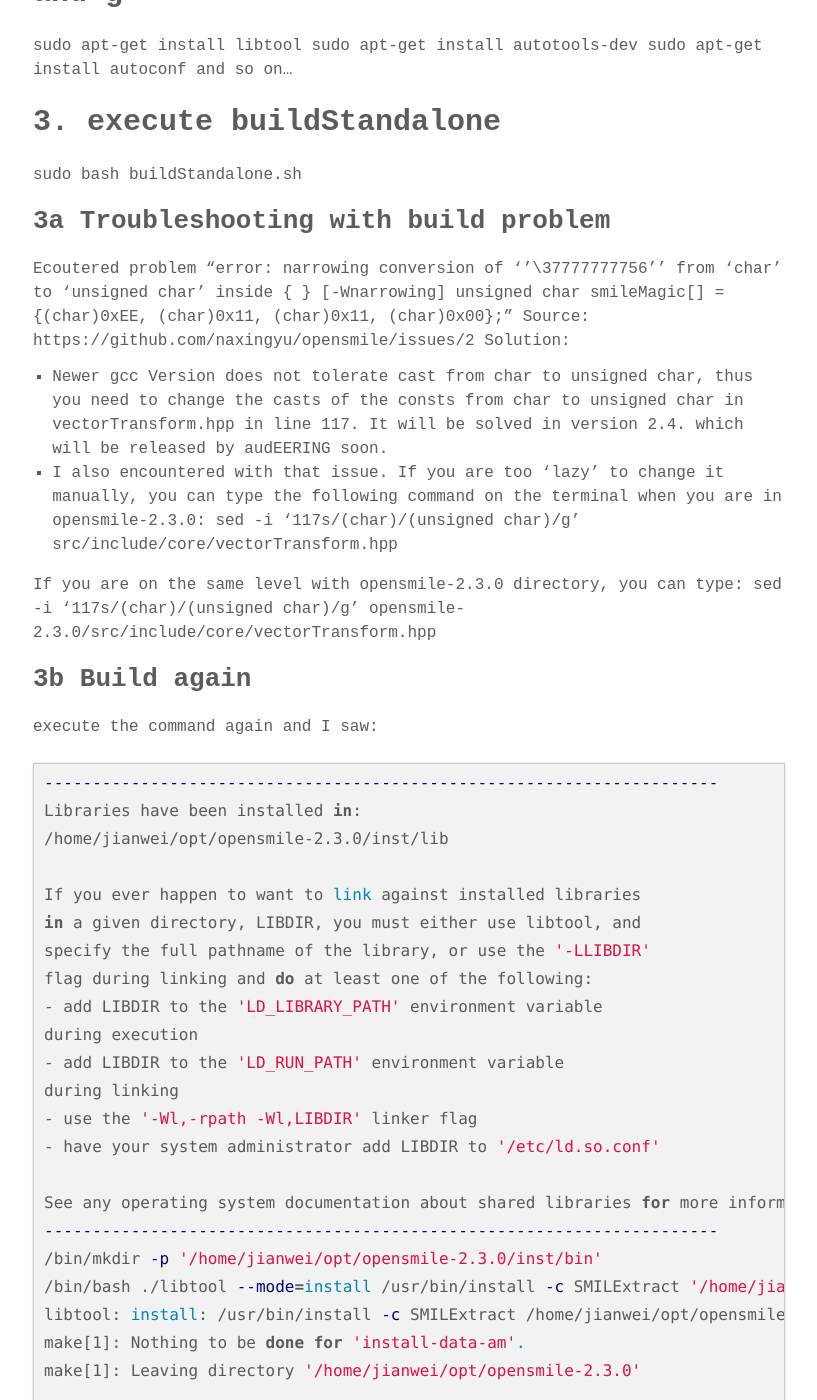
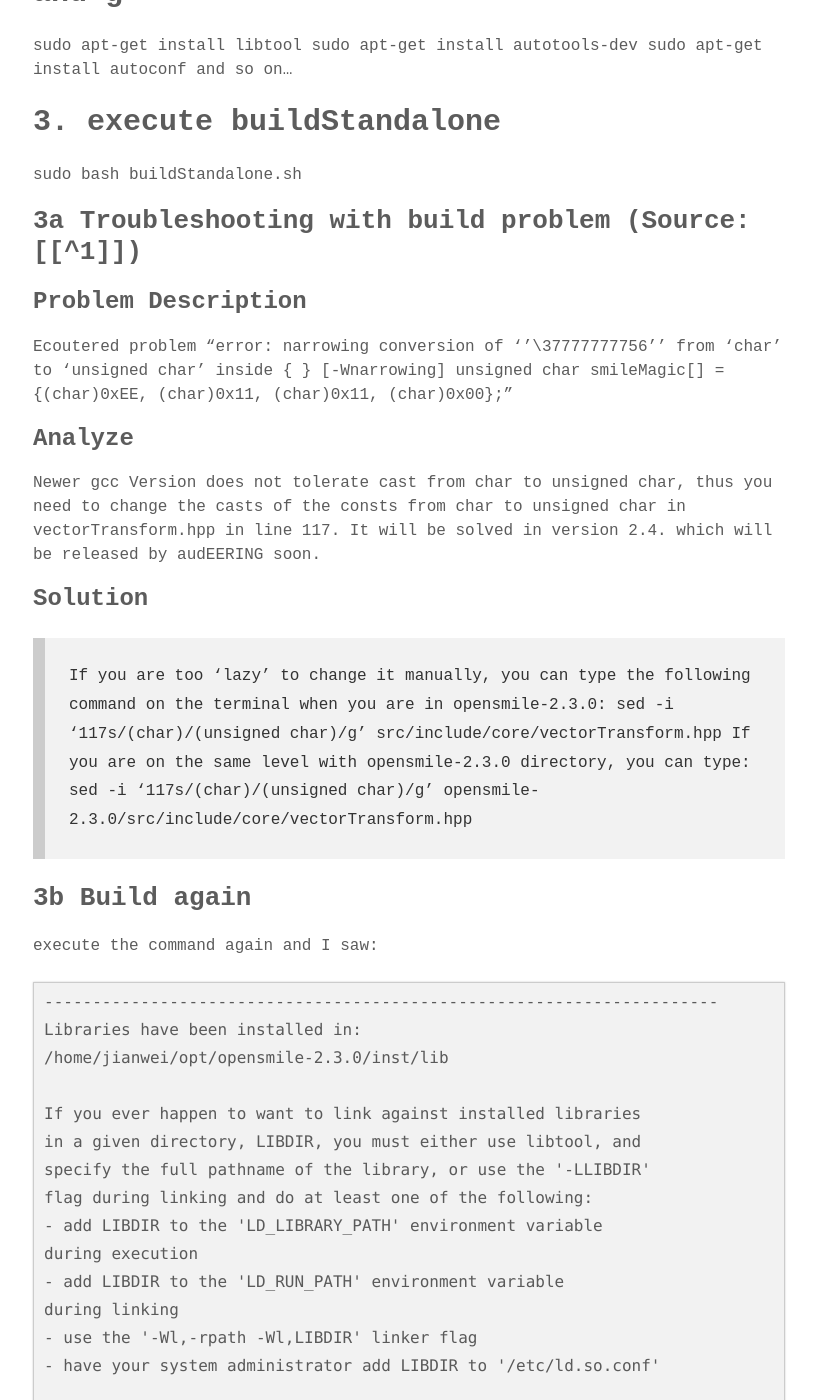
Before and after one commit to cnjianweide/cnjianweide.github.io, a Jekyll site: the page built from _posts/2019-02-17-how-to-install-opensmile-2.3.0-on-ubuntu.md, in a window 1280 px wide and 1400 px high, scrolled down 372 px. Shown: the whole window, without its empty margins (231-1048 px from the left). Built offline with Jekyll 4.4.1, drawn with Linux system fonts in a browser that asks for light colours; some web fonts are replaced; some of the changed text lies outside the part shown.

Commit message:
some improvements of the first post

````diff
--- a/_posts/2019-02-17-how-to-install-opensmile-2.3.0-on-ubuntu.md
+++ b/_posts/2019-02-17-how-to-install-opensmile-2.3.0-on-ubuntu.md
@@ -17,23 +17,25 @@ and so on...
 # 3. execute buildStandalone
 sudo bash buildStandalone.sh
 
-## 3a Troubleshooting with build problem
+## 3a Troubleshooting with build problem (Source: [[^1]])
+### Problem Description
 Ecoutered problem "error: narrowing conversion of ‘'\37777777756'’ from ‘char’ to ‘unsigned char’ inside { } [-Wnarrowing]
 unsigned char smileMagic[] = {(char)0xEE, (char)0x11, (char)0x11, (char)0x00};"
-Source: https://github.com/naxingyu/opensmile/issues/2
-Solution:
-- Newer gcc Version does not tolerate cast from char to unsigned char, thus you need to change the casts of the consts from char to unsigned char in vectorTransform.hpp in line 117. It will be solved in version 2.4. which will be released by audEERING soon.
-- I also encountered with that issue.
-If you are too 'lazy' to change it manually, you can type the following command on the terminal when you are in opensmile-2.3.0:
+
+
+### Analyze
+Newer gcc Version does not tolerate cast from char to unsigned char, thus you need to change the casts of the consts from char to unsigned char in vectorTransform.hpp in line 117. It will be solved in version 2.4. which will be released by audEERING soon.
+
+### Solution
+>If you are too 'lazy' to change it manually, you can type the following command on the terminal when you are in opensmile-2.3.0:
 sed -i '117s/(char)/(unsigned char)/g' src/include/core/vectorTransform.hpp
-
 If you are on the same level with opensmile-2.3.0 directory, you can type:
 sed -i '117s/(char)/(unsigned char)/g' opensmile-2.3.0/src/include/core/vectorTransform.hpp
 
 ## 3b Build again
 execute the command again and I saw:
 
-```bash
+```
 ----------------------------------------------------------------------
 Libraries have been installed in:
 /home/jianwei/opt/opensmile-2.3.0/inst/lib
@@ -68,10 +70,14 @@ We can now move on to test it.
 
 ## Result
 Some text from opensmile.energy.csv
-```bash
+```
 frameIndex;frameTime;pcm_LOGenergy
 0;0.000000;-1.383729e+01
 1;0.010000;-1.344107e+01
 2;0.020000;-1.362546e+01
 3;0.030000;-1.371792e+01
 ```
+
+---
+Footnote:
+[^1] https://github.com/naxingyu/opensmile/issues/2
````
